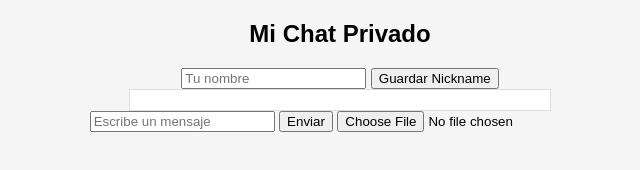
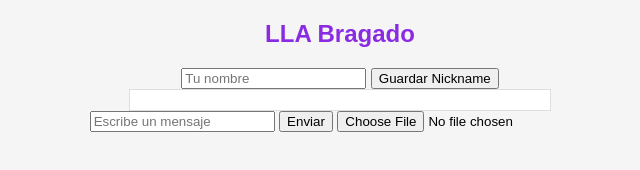
Before and after one commit to maxmoragas/chatprivado, a website: page index.html in a window 1280 px wide. Shown: the whole page, without its empty margins (300-940 px from the left). Drawn offline with Linux system fonts and the light colour scheme; no server answers.

Commit message:
Update index.html

```diff
--- a/index.html
+++ b/index.html
@@ -3,9 +3,9 @@
 <head>
     <meta charset="UTF-8">
     <meta name="viewport" content="width=device-width, initial-scale=1.0">
-    <title>Mi Chat Privado</title>
+    <title>LLA Bragado</title>
 
-    <!-- 🔥 Cargar Firebase correctamente -->
+    <!-- 🔥 Cargar Firebase -->
     <script src="https://www.gstatic.com/firebasejs/10.7.1/firebase-app.js"></script>
     <script src="https://www.gstatic.com/firebasejs/10.7.1/firebase-database.js"></script>
 
@@ -26,12 +26,13 @@
 
     <style>
         body { font-family: Arial, sans-serif; text-align: center; background-color: #f5f5f5; }
+        h2 { color: rgb(138,43,226); } /* Color violeta */
         #chatContainer { max-width: 400px; margin: auto; padding: 10px; border: 1px solid #ddd; background-color: white; }
         img { max-width: 200px; }
     </style>
 </head>
 <body>
-    <h2>Mi Chat Privado</h2>
+    <h2>LLA Bragado</h2>
 
     <!-- Nickname Input -->
     <input type="text" id="nicknameInput" placeholder="Tu nombre">
```
